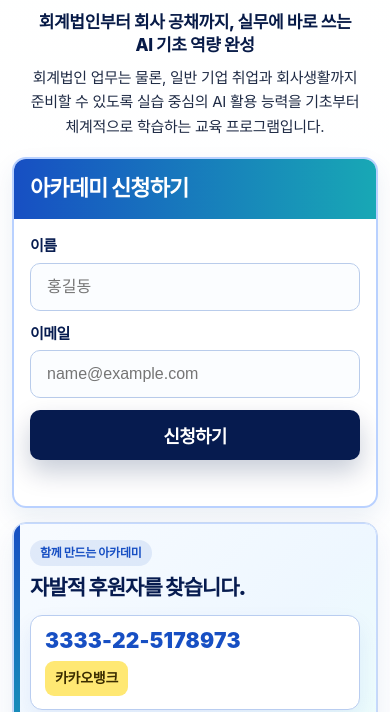
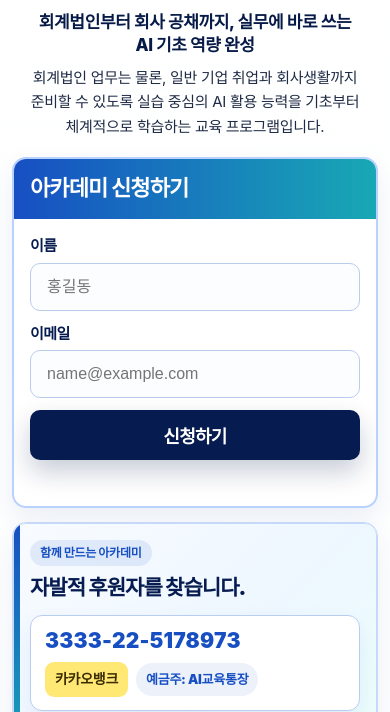
Before and after one commit to khcho98-maker/ai-ax-academy-application, a website: page index.html in a window 390 px wide. Shown: the part 147-859 px from the top of the page. Drawn offline with Linux system fonts and the light colour scheme.

Commit message:
Place account holder beside bank name

```diff
--- a/index.html
+++ b/index.html
@@ -531,6 +531,13 @@
       color: var(--blue);
       line-height: 1.15;
     }
+    .sponsor-account .account-meta {
+      display: inline-flex;
+      align-items: center;
+      justify-content: flex-end;
+      gap: 8px;
+      flex-wrap: wrap;
+    }
     .sponsor-account .bank-name {
       flex: 0 0 auto;
       padding: 7px 10px;
@@ -544,7 +551,6 @@
     .sponsor-account .account-owner {
       display: inline-flex;
       align-items: center;
-      margin-top: 10px;
       padding: 7px 11px;
       border-radius: 999px;
       background: rgba(23,79,195,.08);
@@ -689,7 +695,9 @@
       .sponsor-account strong { font-size: 21px; }
       .sponsor-account .account-box { display: block; padding: 13px 14px; }
       .sponsor-account .account-number { font-size: 21px; }
-      .sponsor-account .bank-name { display: inline-block; margin-top: 8px; font-size: 14px; }
+      .sponsor-account .account-meta { justify-content: flex-start; margin-top: 9px; }
+      .sponsor-account .bank-name { display: inline-block; font-size: 14px; }
+      .sponsor-account .account-owner { font-size: 13px; padding: 7px 10px; }
       .sponsor-account .support-note { font-size: 13px; line-height: 1.45; }
       .sponsor-status { font-size: 14px; margin-top: 14px; }
       .overview {
@@ -844,9 +852,11 @@
         <strong>자발적 후원자를 찾습니다.</strong>
         <div class="account-box">
           <span class="account-number">3333-22-5178973</span>
-          <span class="bank-name">카카오뱅크</span>
+          <span class="account-meta">
+            <span class="bank-name">카카오뱅크</span>
+            <span class="account-owner">예금주: AI교육통장</span>
+          </span>
         </div>
-        <span class="account-owner">예금주: AI교육통장</span>
         <span class="support-note">매니저 3명이 공동 관리합니다.</span>
       </div>
       <button class="sponsor-toggle" id="sponsorToggle" type="button" aria-expanded="false" aria-controls="sponsorPanel">
```
